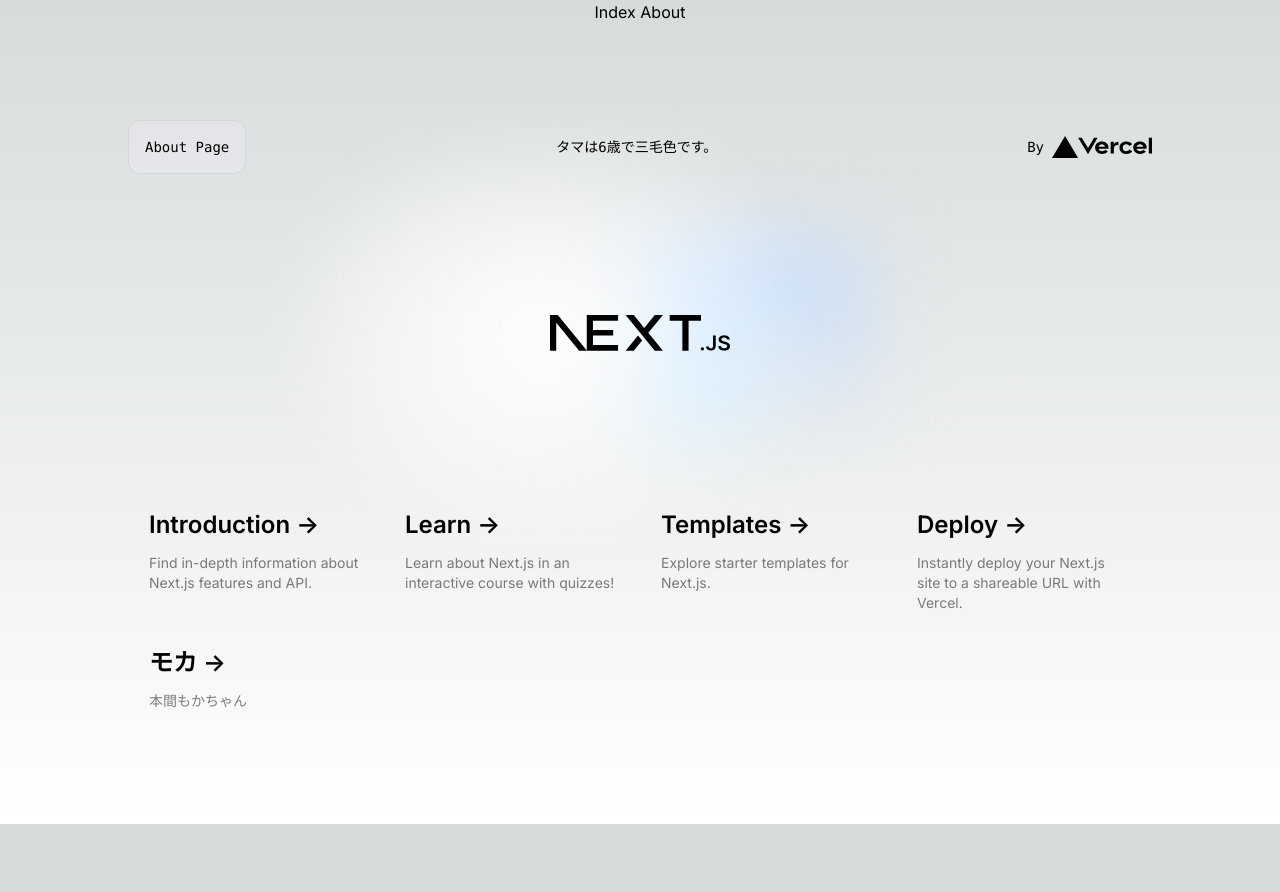
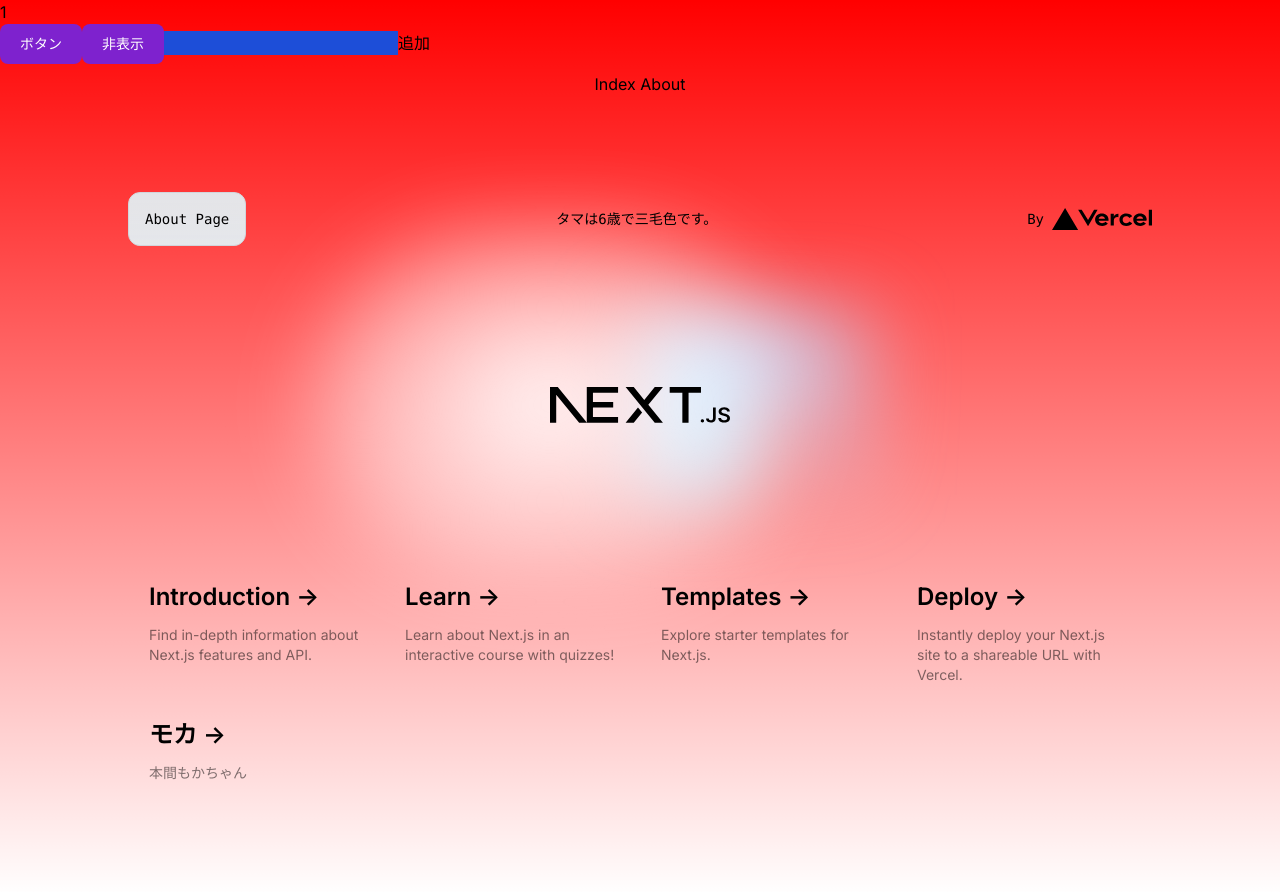
Before and after one commit to ChikawaMax/my-app, a Next.js app: page /about in a window 1280 px wide. Shown: the top 892 px of the page. Before the commit the page ends 824 px from the top, so only its background shows below. Built offline with nearby package versions, Linux system fonts and the light colour scheme.

Commit message:
♻️ カスタムフック追加

```diff
--- a/src/app/about/page.tsx
+++ b/src/app/about/page.tsx
@@ -1,13 +1,15 @@
+import { MyButton } from "../component/backcolor";
 import { Header } from "../component/header";
 import { Main } from "../component/main";
 
 export default function Home() {
   return (
     <div>
+      <MyButton />
       <Header />
       <Main
         name="About"
-        obj={{name:"タマ",age:6,color:"三毛"}}
+        obj={{ name: "タマ", age: 6, color: "三毛" }}
       />
     </div>
 
--- a/src/app/component/backcolor.tsx
+++ b/src/app/component/backcolor.tsx
@@ -1,53 +1,18 @@
 "use client"
 
-import { useCallback, useEffect, useState } from "react";
-
+import { bgChange } from "../hooks/bgChange";
+import { useCounter } from "../hooks/useCounter";
+import { useInputarray } from "../hooks/useInputarray";
 
 export const MyButton = () => {
 
-  const [count, setCount] = useState(1);
-  const [text, setText] = useState("");
-  const [isShow, setIsShow] = useState(true);
-  const [array, setArray] = useState<any[]>([]);
-
-
-  const handleClick = useCallback(() => {
-    if (count < 10) {
-      setCount((prevCount) => prevCount + 1);
-    }
-  }, [count]);
-
-  useEffect(() => {
-    document.body.style.backgroundColor = "red";
-    return () => {
-      document.body.style.backgroundColor = "";
-    }
-  }, []);
-
-  const handleChange = useCallback((e: any) => {
-    if (e.target.value.length > 5) {
-      alert("5文字以内にしてください！");
-      return;
-    }
-    setText(e.target.value.trim());
-  }, []);
-
-  const handleDisplay = useCallback(() => {
-    setIsShow((prevIsShow) => !prevIsShow);
-  }, [])
-
-  const handleAdd = useCallback(() => {
-    setArray((prevArray) => {
-      if (prevArray.some((item) => item === text)) {
-        alert("すでに同じ要素が存在しています。")
-        return prevArray
-      }
-      return [...prevArray, text]
-    })
-  }, [text])
+  const { count, isShow, handleClick, handleDisplay } = useCounter();
+  const { text, array, handleAdd, handleChange } = useInputarray();
+  bgChange();
 
   return (
     <div>
+
       {isShow ? <h1>{count}</h1> : null}
       <button type="button" className="focus:outline-none text-white bg-purple-700 hover:bg-purple-800 focus:ring-4 focus:ring-purple-300 font-medium rounded-lg text-sm px-5 py-2.5 mb-2 dark:bg-purple-600 dark:hover:bg-purple-700 dark:focus:ring-purple-900"
         onClick={handleClick}
@@ -57,15 +22,13 @@
       >{isShow ? "非表示" : "表示"}</button>
 
       <input className="bg-blue-700" type="text" value={text} onChange={handleChange} />
-
       <button onClick={handleAdd}>追加</button>
-
       <ul>
         {array.map((item) => {
           return <li key={item}>{item}</li>
         })}
+      </ul>
 
-      </ul>
     </div>
   );
 }
--- /dev/null
+++ b/src/app/hooks/bgChange.tsx
@@ -0,0 +1,10 @@
+import { useEffect } from "react";
+
+export const bgChange = () => {
+    useEffect(() => {
+        document.body.style.backgroundColor = "red";
+        return () => {
+            document.body.style.backgroundColor = "";
+        }
+    }, []);
+}
--- /dev/null
+++ b/src/app/hooks/useCounter.tsx
@@ -0,0 +1,19 @@
+import { useCallback, useState } from "react";
+
+export const useCounter = () => {
+
+    const [count, setCount] = useState(1);
+    const [isShow, setIsShow] = useState(true);
+
+    const handleClick = useCallback(() => {
+        if (count < 10) {
+            setCount((prevCount) => prevCount + 1);
+        }
+    }, [count]);
+
+    const handleDisplay = useCallback(() => {
+        setIsShow((prevIsShow) => !prevIsShow);
+    }, [])
+
+    return { count, isShow, handleClick, handleDisplay };
+}
--- /dev/null
+++ b/src/app/hooks/useInputarray.tsx
@@ -0,0 +1,27 @@
+import { useCallback, useState } from "react";
+
+export const useInputarray = () => {
+
+    const [text, setText] = useState("");
+    const [array, setArray] = useState<any[]>([]);
+
+    const handleAdd = useCallback(() => {
+        setArray((prevArray) => {
+            if (prevArray.some((item) => item === text)) {
+                alert("すでに同じ要素が存在しています。")
+                return prevArray
+            }
+            return [...prevArray, text]
+        })
+    }, [text])
+
+    const handleChange = useCallback((e: any) => {
+        if (e.target.value.length > 5) {
+            alert("5文字以内にしてください！");
+            return;
+        }
+        setText(e.target.value.trim());
+    }, []);
+
+    return { text, array, handleAdd, handleChange }
+}
```
